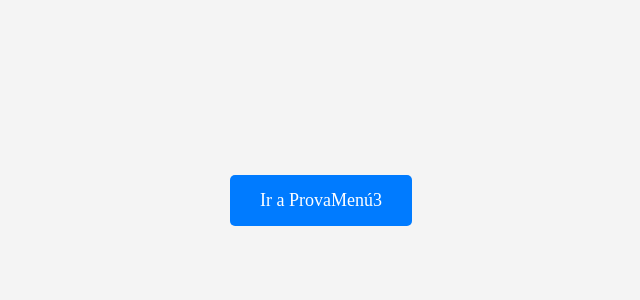
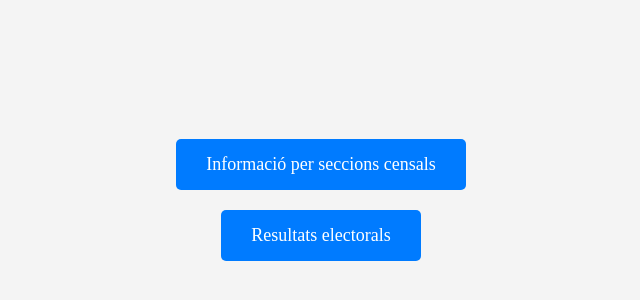
Before and after one commit to PauBelloPerez/Demografia-Terrassa, a plain HTML site: page index.html in a window 1280 px wide. Shown: the part 200-500 px from the top of the page, without its empty margins (319-959 px from the left). Drawn offline with Linux system fonts and the light colour scheme.

Commit message:
Update index.html

```diff
--- a/index.html
+++ b/index.html
@@ -14,7 +14,10 @@
             margin: 0;
         }
         .container {
-            text-align: center;
+            display: flex;
+            flex-direction: column;
+            align-items: center;
+            gap: 20px; /* Espaciado entre botones */
         }
         .btn {
             padding: 15px 30px;
@@ -34,7 +37,8 @@
 </head>
 <body>
     <div class="container">
-        <a href="ProvaMenú3.html" class="btn">Ir a ProvaMenú3</a>
+        <a href="Població.html" class="btn">Informació per seccions censals</a>
+        <a href="https://paubelloperez.github.io/Eleccions-Terrassa/" class="btn">Resultats electorals</a>
     </div>
 </body>
 </html>
```
